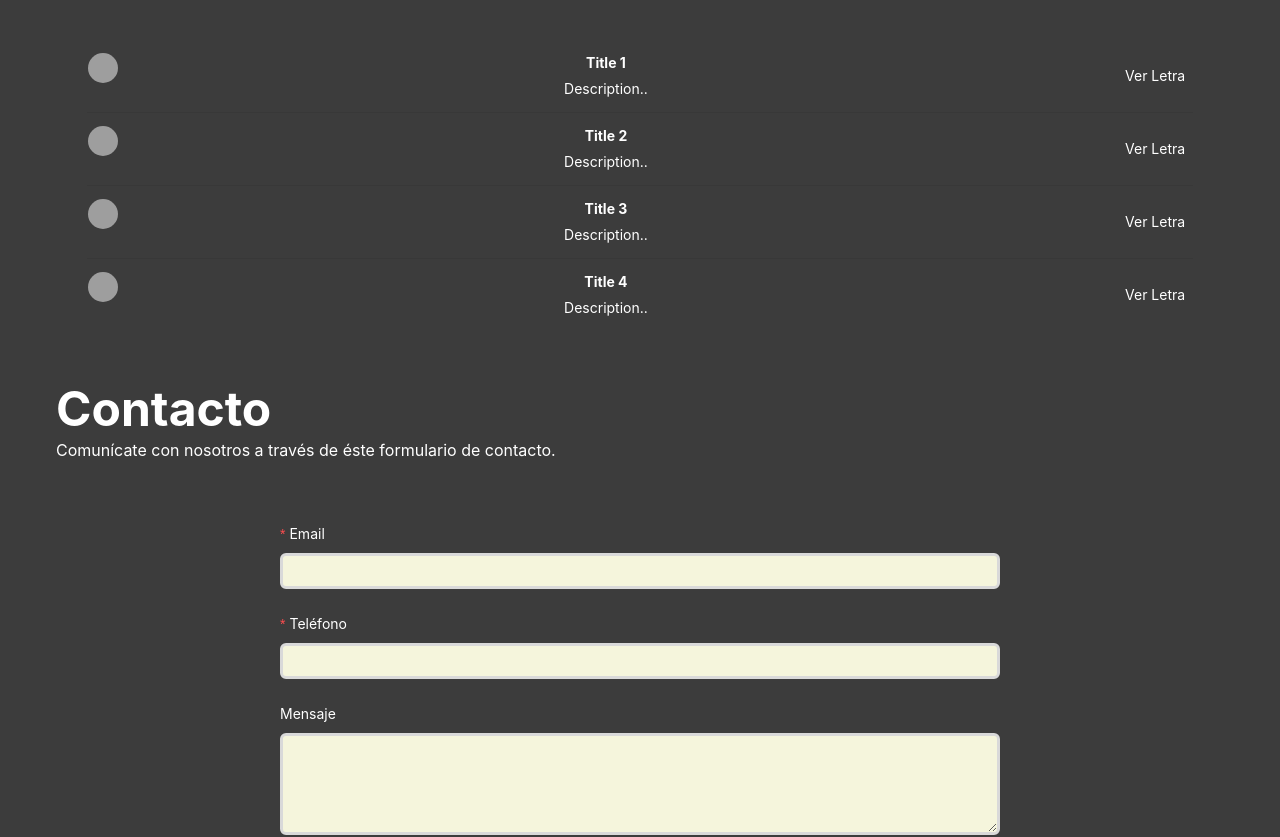
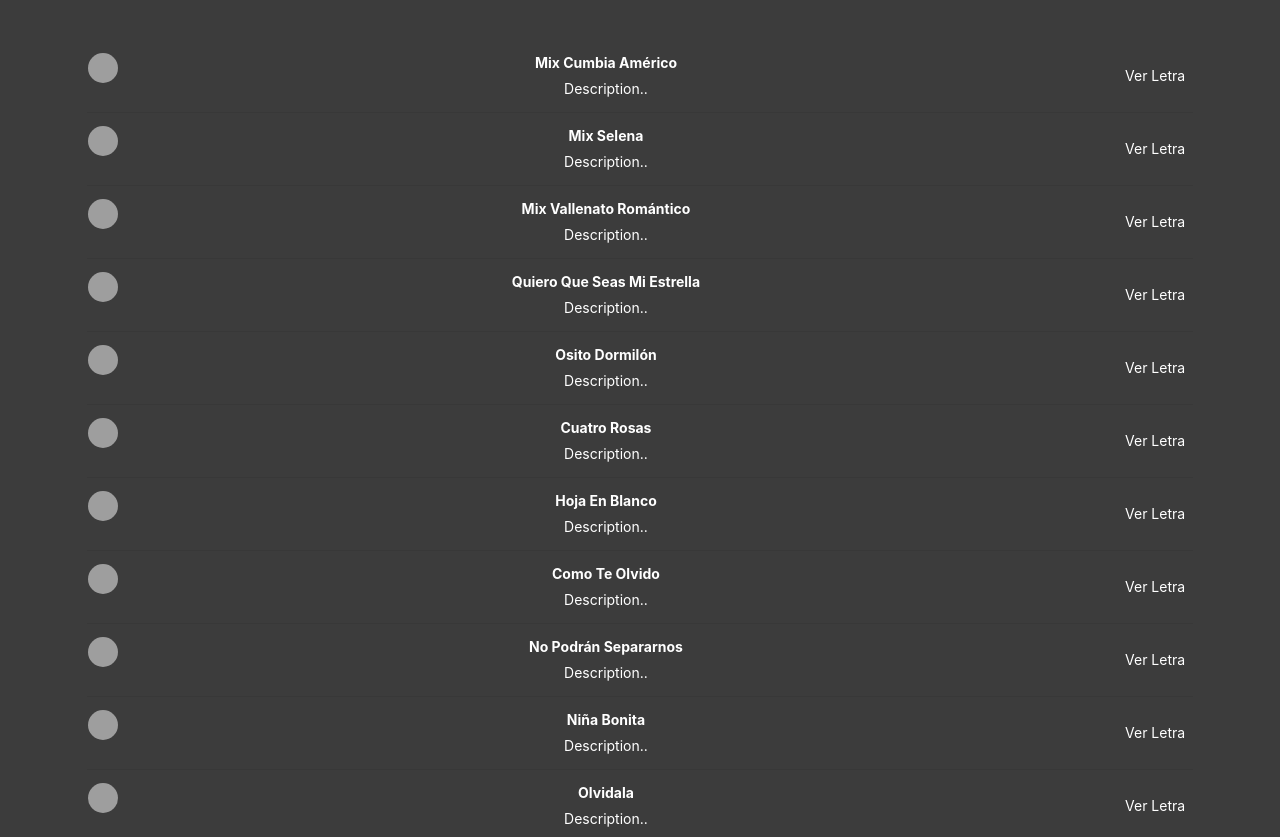
Before and after one commit to rennyluzardo/404-banda-v1, a Next.js app: page / in a window 1280 px wide. Shown: the part 1440-2277 px from the top of the page. Built offline with nearby package versions, Linux system fonts and the light colour scheme; grey boxes are pictures that could not be loaded.

Commit message:
Added list of songs

```diff
--- a/app/components/index/Songs.js
+++ b/app/components/index/Songs.js
@@ -3,19 +3,51 @@ import { Row, Col, Space, Avatar, List, Form, Input, Button, Card, } from 'antd'
 
 const mockMusic = [
   {
-    title: 'Title 1',
+    title: 'Mix Cumbia Américo',
     script: '...'
   },
   {
-    title: 'Title 2',
+    title: 'Mix Selena',
     script: '...'
   },
   {
-    title: 'Title 3',
+    title: 'Mix Vallenato Romántico',
     script: '...'
   },
   {
-    title: 'Title 4',
+    title: 'Quiero Que Seas Mi Estrella',
+    script: '...'
+  },
+  {
+    title: 'Osito Dormilón',
+    script: '...'
+  },
+  {
+    title: 'Cuatro Rosas',
+    script: '...'
+  },
+  {
+    title: 'Hoja En Blanco',
+    script: '...'
+  },
+  {
+    title: 'Como Te Olvido',
+    script: '...'
+  },
+  {
+    title: 'No Podrán Separarnos',
+    script: '...'
+  },
+  {
+    title: 'Niña Bonita',
+    script: '...'
+  },
+  {
+    title: 'Olvidala',
+    script: '...'
+  },
+  {
+    title: 'Como Duele El Frío',
     script: '...'
   },
 ]
```
